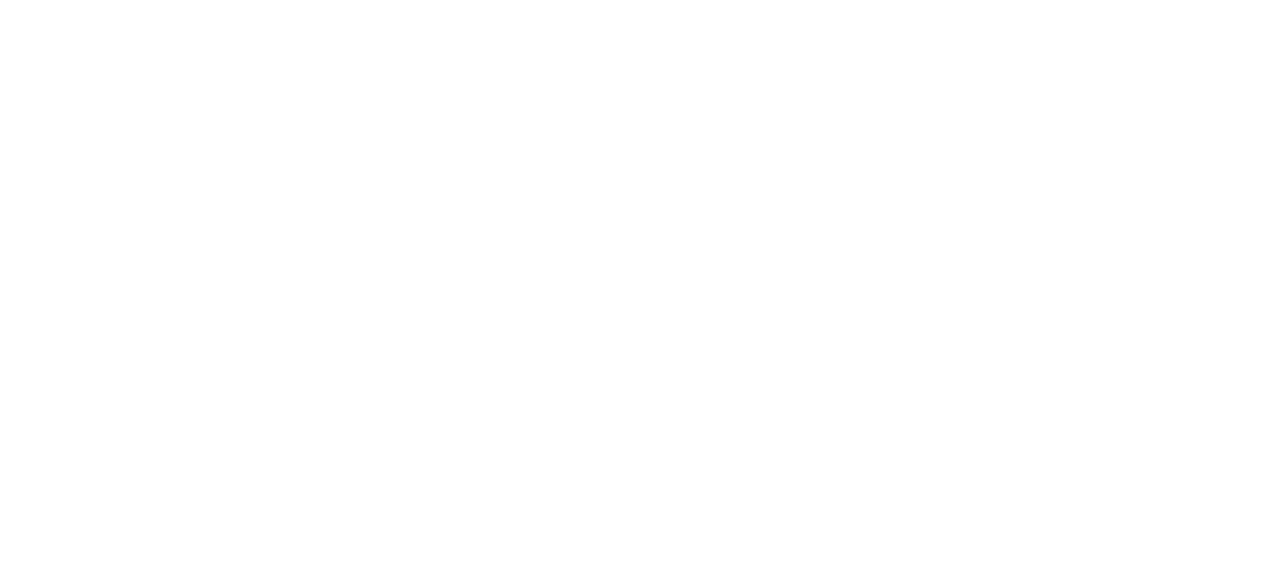
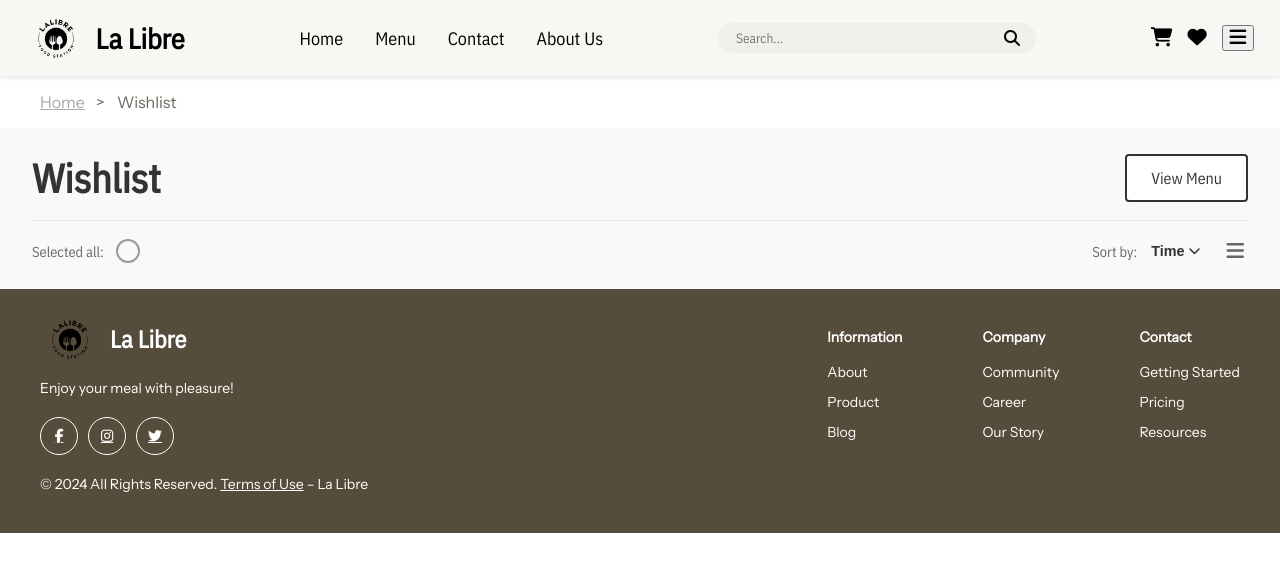
Before and after one commit to ChhayMonyneath123/IP2-ProjectA4, a Vue app in the folder IP2-frontend/: page /wishlist in a window 1280 px wide. Before the commit this address had no page. Shown: the top 572 px of the page. Built offline with nearby package versions, Linux system fonts and the light colour scheme; a web font is replaced by a local one.

Commit message:
wishlist

```diff
--- a/IP2-frontend/src/components/nav_bar.vue
+++ b/IP2-frontend/src/components/nav_bar.vue
@@ -19,7 +19,7 @@
 
       <div class="icon-buttons">
         <i class="fas fa-shopping-cart icon" aria-label="Cart"></i>
-        <i class="fas fa-heart icon" aria-label="Wishlist"></i>
+        <i class="fas fa-heart icon" aria-label="Wishlist" @click="goToWishlist"></i>
 
         <div class="icon-menu">
           <button @click="toggleMenu" aria-label="Toggle Menu">
@@ -70,6 +70,9 @@
         if (item.route) {
           this.$router.push(item.route);
         }
+      },
+      goToWishlist() {
+        this.$router.push('/wishlist');
       }
     }
   };
--- a/IP2-frontend/src/router/index.js
+++ b/IP2-frontend/src/router/index.js
@@ -12,6 +12,7 @@
 import My_Order from '@/views/User/authentication/My_Order.vue'
 import FoodDessert_detail from '@/views/User/categories/Food&Dessert_detail.vue'
 import Drink_detail from '@/views/User/categories/Drink_detail.vue'
+import Wishlist from '@/views/User/authentication/Wishlist.vue'
 const router = createRouter({
   history: createWebHistory(import.meta.env.BASE_URL),
   routes: [
@@ -80,6 +81,11 @@
       name: 'drink-detail',
       component: Drink_detail,
     },
+    {
+      path: '/wishlist',
+      name: 'Wishlist',
+      component: Wishlist
+    }
 
   ],
 })
--- /dev/null
+++ b/IP2-frontend/src/views/User/authentication/Wishlist.vue
@@ -0,0 +1,392 @@
+<template>
+    <div class="wishlist">
+        <Nav_bar/>
+        <Breadcrumb/>
+        <div class="wishlist-container">
+            <div class="container-content">
+                <!-- Left side - Title -->
+                <h1 class="wishlist-title">Wishlist</h1>
+
+                <!-- Right side - View Menu Button -->
+                <button
+                    @click="goToMenu"
+                    class="view-menu-button"
+                    aria-label="Go to Menu"
+                >
+                    View Menu
+                </button>
+            </div>
+
+            <!-- Second row - Select All and Sort -->
+            <div class="controls-row">
+                <!-- Left side - Select All -->
+                <div class="select-all-section">
+                    <label class="select-label">Selected all:</label>
+                    <button
+                        @click="toggleSelectAll"
+                        class="select-checkbox"
+                        :class="{ 'selected': isAllSelected }"
+                        aria-label="Select all items"
+                    >
+                        <div v-if="isAllSelected" class="checkbox-dot"></div>
+                    </button>
+                </div>
+
+                <!-- Right side - Sort controls -->
+                <div class="sort-controls">
+                    <!-- Sort by dropdown -->
+                    <div class="sort-section">
+                        <span class="sort-label">Sort by:</span>
+                        <div class="sort-dropdown">
+                            <button
+                                @click="toggleSortDropdown"
+                                class="sort-button"
+                                aria-label="Sort options"
+                            >
+                                {{ selectedSort }}
+                                <i class="fas fa-chevron-down sort-icon"></i>
+                            </button>
+
+                            <transition name="dropdown-fade">
+                                <div v-if="showSortDropdown" class="dropdown-menu">
+                                    <button
+                                        v-for="option in sortOptions"
+                                        :key="option"
+                                        @click="selectSort(option)"
+                                        class="dropdown-item"
+                                        :class="{ 'active': selectedSort === option }"
+                                    >
+                                        {{ option }}
+                                    </button>
+                                </div>
+                            </transition>
+                        </div>
+                    </div>
+
+                    <!-- Menu icon -->
+                    <button class="menu-icon-btn" aria-label="Menu options">
+                        <i class="fas fa-bars menu-icon"></i>
+                    </button>
+                </div>
+            </div>
+        </div>
+        <Footer_bar/>
+    </div>
+</template>
+
+<script>
+import Nav_bar from '@/components/nav_bar.vue';
+import Footer_bar from '@/components/footer_bar.vue';
+import Breadcrumb from '@/components/breadcrumb.vue';
+
+export default {
+    name: "WishlistContainer",
+    components: {
+        Footer_bar,
+        Nav_bar,
+        Breadcrumb
+    },
+    data() {
+        return {
+            isAllSelected: false,
+            selectedSort: 'Time',
+            showSortDropdown: false,
+            sortOptions: ['Time', 'Name', 'Price', 'Date Added']
+        };
+    },
+    methods: {
+        goToMenu() {
+            this.$router.push('/menu');
+        },
+        toggleSelectAll() {
+            this.isAllSelected = !this.isAllSelected;
+            // Add your logic here to select/deselect all wishlist items
+            console.log('Select all wishlist items:', this.isAllSelected);
+        },
+        toggleSortDropdown() {
+            this.showSortDropdown = !this.showSortDropdown;
+        },
+        selectSort(option) {
+            this.selectedSort = option;
+            this.showSortDropdown = false;
+            // Add your logic here to sort wishlist items
+            console.log('Sort wishlist by:', option);
+        },
+        // Close dropdown when clicking outside
+        handleClickOutside(event) {
+            if (!event.target.closest('.sort-dropdown')) {
+                this.showSortDropdown = false;
+            }
+        }
+    },
+    mounted() {
+        document.addEventListener('click', this.handleClickOutside);
+    },
+    beforeUnmount() {
+        document.removeEventListener('click', this.handleClickOutside);
+    }
+}
+</script>
+
+<style scoped>
+.wishlist {
+    width: 100%;
+    min-height: 100vh;
+    display: flex;
+    flex-direction: column;
+}
+
+.wishlist-container {
+    width: 100%;
+    background-color: #f8f9fa;
+    padding: 1.5rem 2rem;
+    font-family: 'IBM Plex Sans Condensed', sans-serif;
+    box-sizing: border-box; /* Add this to include padding in width calculation */
+
+}
+
+.container-content {
+    display: flex;
+    align-items: center;
+    justify-content: space-between;
+    width: 100%;
+    margin: 2 auto;
+    margin-bottom: 1rem;
+}
+
+.wishlist-title {
+    font-size: 2.5rem;
+    font-weight: bold;
+    color: #333;
+    margin: 0;
+}
+
+.view-menu-button {
+    padding: 0.75rem 1.5rem;
+    border: 2px solid #333;
+    background: white;
+    color: #333;
+    cursor: pointer;
+    border-radius: 0.25rem;
+    font-size: 1rem;
+    font-weight: 500;
+    font-family: inherit;
+    transition: all 0.2s ease;
+}
+
+.view-menu-button:hover {
+    background-color: #333;
+    color: white;
+}
+
+.view-menu-button:focus {
+    outline: 2px solid #007bff;
+    outline-offset: 2px;
+}
+
+/* Controls Row */
+.controls-row {
+    display: flex;
+    align-items: center;
+    justify-content: space-between;
+    width: 100%;
+    margin: 0 auto;
+    padding-top: 1rem;
+    border-top: 1px solid #e9ecef;
+}
+
+.select-all-section {
+    display: flex;
+    align-items: center;
+    gap: 0.75rem;
+}
+
+.select-label {
+    color: #666;
+    font-size: 0.9rem;
+}
+
+.select-checkbox {
+    width: 1.5rem;
+    height: 1.5rem;
+    border: 2px solid #999;
+    border-radius: 50%;
+    background: transparent;
+    cursor: pointer;
+    display: flex;
+    align-items: center;
+    justify-content: center;
+    transition: all 0.2s ease;
+}
+
+.select-checkbox:hover {
+    border-color: #666;
+}
+
+.select-checkbox.selected {
+    border-color: #666;
+}
+
+.checkbox-dot {
+    width: 0.75rem;
+    height: 0.75rem;
+    background-color: #666;
+    border-radius: 50%;
+}
+
+.sort-controls {
+    display: flex;
+    align-items: center;
+    gap: 1rem;
+}
+
+.sort-section {
+    display: flex;
+    align-items: center;
+    gap: 0.5rem;
+}
+
+.sort-label {
+    color: #666;
+    font-size: 0.9rem;
+}
+
+.sort-dropdown {
+    position: relative;
+}
+
+.sort-button {
+    display: flex;
+    align-items: center;
+    gap: 0.25rem;
+    background: none;
+    border: none;
+    font-weight: 600;
+    color: #333;
+    cursor: pointer;
+    font-size: 0.9rem;
+    transition: color 0.2s ease;
+}
+
+.sort-button:hover {
+    color: #555;
+}
+
+.sort-icon {
+    font-size: 0.75rem;
+}
+
+.dropdown-menu {
+    position: absolute;
+    top: 100%;
+    right: 0;
+    margin-top: 0.25rem;
+    background: white;
+    border: 1px solid #ddd;
+    border-radius: 0.375rem;
+    box-shadow: 0 4px 6px rgba(0, 0, 0, 0.1);
+    z-index: 1000;
+    min-width: 8rem;
+}
+
+.dropdown-item {
+    display: block;
+    width: 100%;
+    padding: 0.75rem 1rem;
+    background: none;
+    border: none;
+    text-align: left;
+    font-size: 0.875rem;
+    cursor: pointer;
+    transition: background-color 0.2s ease;
+}
+
+.dropdown-item:hover {
+    background-color: #f8f9fa;
+}
+
+.dropdown-item.active {
+    background-color: #e9ecef;
+    font-weight: 600;
+}
+
+.menu-icon-btn {
+    padding: 0.25rem;
+    background: none;
+    border: none;
+    cursor: pointer;
+    border-radius: 0.25rem;
+    transition: background-color 0.2s ease;
+}
+
+.menu-icon-btn:hover {
+    background-color: #e9ecef;
+}
+
+.menu-icon {
+    font-size: 1.25rem;
+    color: #666;
+}
+
+/* Dropdown transition */
+.dropdown-fade-enter-active,
+.dropdown-fade-leave-active {
+    transition: all 0.2s ease;
+}
+
+.dropdown-fade-enter-from,
+.dropdown-fade-leave-to {
+    opacity: 0;
+    transform: translateY(-0.5rem);
+}
+
+/* Responsive design */
+@media (max-width: 768px) {
+    .wishlist-container {
+        padding: 1rem;
+    }
+
+    .container-content {
+        flex-direction: column;
+        gap: 1rem;
+        align-items: center;
+    }
+
+    .controls-row {
+        flex-direction: column;
+        gap: 1rem;
+        align-items: flex-start;
+    }
+
+    .wishlist-title {
+        font-size: 2rem;
+    }
+
+    .view-menu-button {
+        width: 100%;
+        max-width: 200px;
+    }
+
+    .sort-controls {
+        width: 100%;
+        justify-content: space-between;
+    }
+}
+
+@media (max-width: 480px) {
+    .wishlist-title {
+        font-size: 1.75rem;
+    }
+
+    .view-menu-button {
+        padding: 0.65rem 1.25rem;
+        font-size: 0.9rem;
+    }
+
+    .select-all-section {
+        flex-direction: column;
+        align-items: flex-start;
+        gap: 0.5rem;
+    }
+}
+</style>
```
